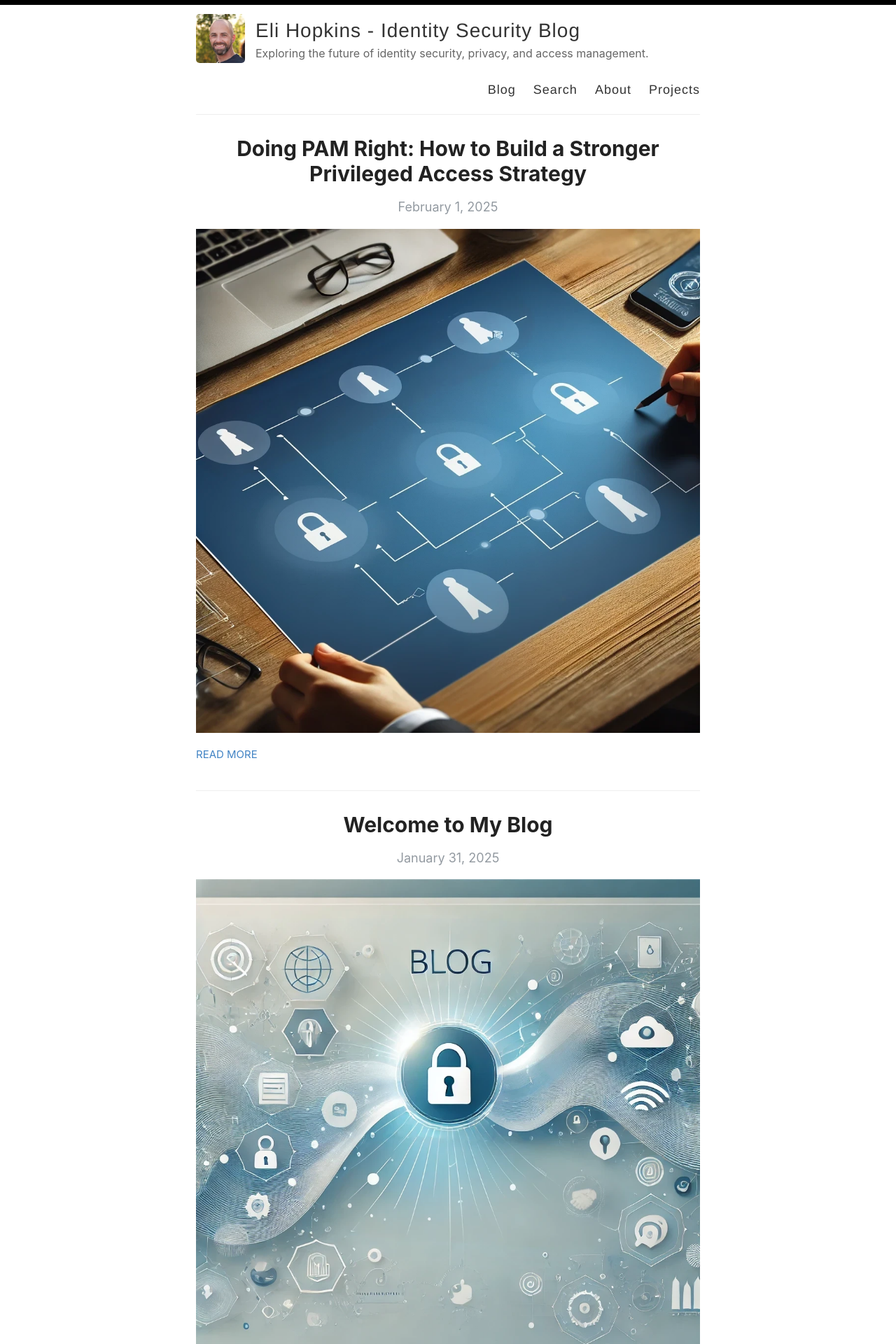
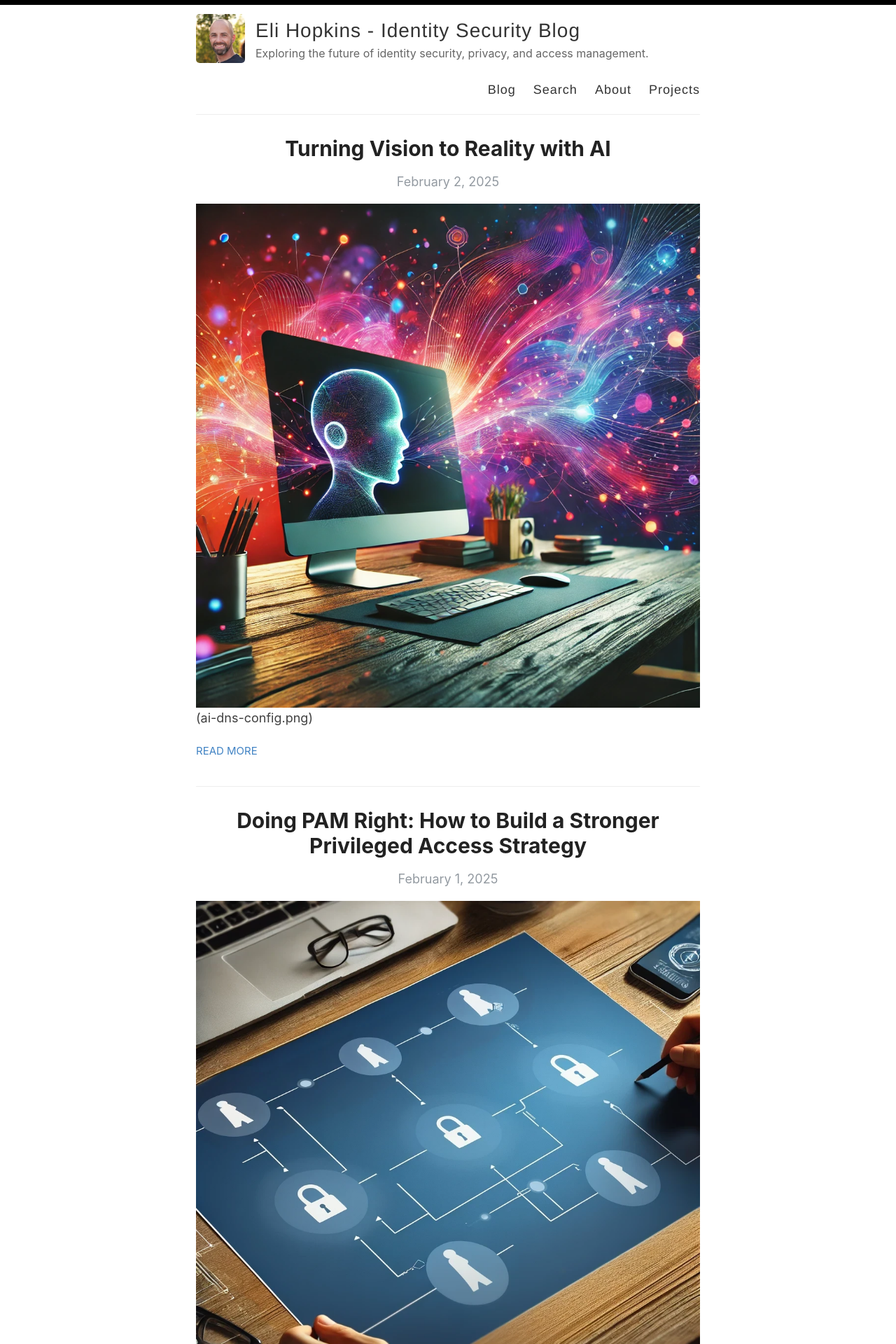
Before and after one commit to IAM-Jah/github.io, a Jekyll site: the page built from index.html, in a window 1280 px wide. Shown: the top 1920 px of the page at 70% size. Built offline with Jekyll 4.4.1, drawn with Linux system fonts in a browser that asks for light colours; the list of posts is cut into pages by our own code; some of the changed lines change nothing that is shown.

Commit message:
Added AI productivity post, adjusted CSS styles for images.

```diff
--- /dev/null
+++ b/_posts/2025-02-02-turning-vision-to-reality.md
@@ -0,0 +1,54 @@
+---
+title: "Turning Vision to Reality with AI"
+author: Elijah (Eli) Hopkins
+date: 2025-02-02
+layout: post
+categories: Article AI Productivity WebDev Technology
+featured_image: "/images/blog/vision-to-reality.png"
+---
+
+![Turning Vision to Reality with AI](/images/blog/vision-to-reality.png)(ai-dns-config.png)
+
+Since last year, the idea of creating a personal blog to share my thoughts and insights lingered on the to-do list. Time constraints, competing priorities, and the daunting nature of web development stalled progress. However, with the assistance of AI tools, this project transformed from a vague aspiration into a fully functional, aesthetically pleasing website in less than half a day. This article explores how AI facilitated the rapid creation of a professional-grade blog, highlighting each step in the journey from concept to publication.
+
+## AI as a Productivity Partner
+
+Artificial Intelligence has become a transformative force in productivity. My journey of building a personal blog, with no prior experience in web development, exemplifies how AI can significantly streamline complex tasks. AI did not just assist in technical development; it served as a creative partner, helping with content generation, coding, troubleshooting, and design optimization.
+
+Creative indecision is typically what holds me back. Combine that with limited time to devote to relearning HTML and no desire to pay $20 a month for a service, the solution became clear: leverage AI as a productivity accelerator to get it done open-source. ChatGPT played a central role in demystifying the process every step of the way, guiding the process of forking a Jekyll theme, editing site templates and YAML configuration files, and offering tailored advice on integrating features seamlessly into GitHub Pages.
+
+## Establishing the Foundation: GitHub Pages and Custom Domains
+
+Setting up the blog involved hosting on GitHub Pages at o4 Mini's suggestion; I asked for free alternatives to design services like Squarespace, and I was already using GitHub for other projects. The public repository, available at IAM-Jah/github.io, was created, loaded up in VS Code, and committed in just a few minutes. At this point, it had an ugly, long URL, no HTTPS support, and plain text pages. I needed to do some work.
+
+Having already purchased a domain, I was able to get DNS settings configured and tested on both ends faster than it would have taken me to read the first Stack Overflow article Google sent back. The primary challenge afterward was designing a user-friendly site that reflected professional branding. AI offered step-by-step support, generating templates and ensuring compatibility across devices while troubleshooting lingering DNS issues as needed.
+
+![ChatGPT assisting with DNS configuration](/images/blog/ai-dns-config.png)
+
+## Generating Code Efficiently
+
+For many, web development can seem like an endless labyrinth of HTML, CSS, and JavaScript. AI radically simplified this by generating clean, functional code that met modern design standards. Through conversational prompts, AI suggested design frameworks, assisted with CSS tweaks, and optimized layout responsiveness. It also recommended accessible features, ensuring the site adhered to web content accessibility guidelines (WCAG).
+
+For instance, when structuring the homepage, AI provided recommendations on navigation elements, content sections, and calls to action. This dynamic interaction expedited decision-making, replacing hours of manual coding with rapid iteration. The result was a sleek, intuitive site that required minimal post-generation edits.
+
+![ChatGPT assisting with logic adjustments](/images/blog/ai-template-modify.png)
+
+## Content Creation and Editing
+
+With the technical infrastructure in place, attention shifted to crafting high-quality content. Here, AI played a pivotal role as both a writing assistant and editor. Drawing from project notes and prior experience in cybersecurity, AI generated drafts for articles, including thought leadership pieces on identity security and the evolving landscape of digital innovation.
+
+The AI also enhanced content by offering grammar suggestions, stylistic improvements, and alternative phrasing to maintain engagement. This level of support enabled a faster publishing cadence while ensuring each post maintained a professional tone. Furthermore, AI's capacity to analyze reader behavior patterns influenced decisions around headline optimization, keyword density, and metadata configuration.
+
+## Accelerating Long-Term Strategy
+
+Throughout this experience, I have truly learned a great deal about the intricacies of web development. By working with Jekyll templates, YAML configuration files, and version control through GitHub Pages, I have vastly grown my own skills. What once seemed like an intimidating project has become a source of pride, and I now feel more confident in both technical and creative areas related to web management and content strategy.
+
+Beyond the initial launch, the ongoing integration of AI in content management is expected to further productivity gains. AI's analytical capabilities can track engagement metrics, identify trending topics, and even automate certain updates or SEO refinements. This allows the focus to remain on high-value activities, such as developing new insights and interacting with the tech community on platforms like LinkedIn.
+
+The decision to harness AI’s capabilities proved crucial for efficiently managing both technical and creative tasks. Publishing consistent, high-quality content across multiple platforms has since become more achievable, allowing a streamlined focus on delivering insights and engaging with the technology community.
+
+## Conclusion: Unlocking Creative Potential with AI
+
+What once seemed like an insurmountable project became a downright quick and easy process thanks to AI’s versatile capabilities. In less than a day, a fully operational blog materialized, demonstrating AI's power to unlock creative and technical potential. This experience underscores a critical insight for professionals: AI is not merely a tool for automation but a catalyst for realizing ideas that might otherwise remain dormant. Whether building a website, crafting content, or optimizing workflows, AI empowers individuals to achieve more with less effort, making it an indispensable ally in today’s productivity-driven world.
+
+For those considering similar projects, the message is clear: start with a vision, and let AI guide you through execution. The results may exceed your expectations—and might even inspire you to take on new challenges once thought beyond reach.
--- a/assets/style.scss
+++ b/assets/style.scss
@@ -694,6 +694,13 @@ Modules - reusable parts of our design
   line-height: 0;
 }
 
+.post-content img {
+  display: block;
+  margin: 0 auto;
+  max-width: 100%;
+  height: auto;
+}
+
 .post-tags {
   text-align: center;
   line-height: 35px;
```
Also changed, not shown: images/blog/ai-dns-config.png (added), images/blog/ai-template-modify.png (added), images/blog/vision-to-reality.png (added).
